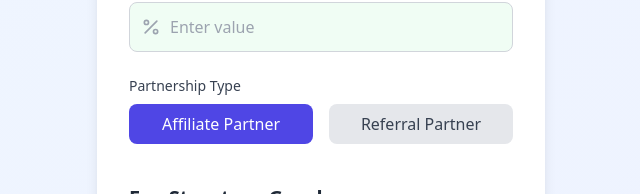
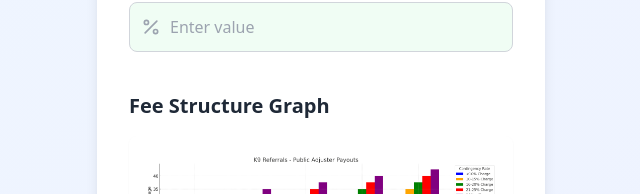
Before and after one commit to m-faizanrasool/constructcoinc, a React (Vite) app: page / in a window 1280 px wide. Shown: the part 456-650 px from the top of the page, without its empty margins (319-959 px from the left). Built offline with nearby package versions, Linux system fonts and the light colour scheme.

Commit message:
calculator mode hidden temporarily. set to referral as default

```diff
--- a/src/App.tsx
+++ b/src/App.tsx
@@ -32,7 +32,7 @@ function App() {
   const [showDetailedSteps, setShowDetailedSteps] = useState(false);
   const [partnershipType, setPartnershipType] = useState<
     "affiliate" | "referral"
-  >("affiliate");
+  >("referral");
 
   useEffect(() => {
     const claimAmount = parseFloat(inputs.claimAmount) || 0;
@@ -104,7 +104,7 @@ function App() {
             />
           </div>
 
-          <div>
+          <div className="hidden">
             <label className="block text-sm font-medium text-gray-700 mb-2">
               Partnership Type
             </label>
```
